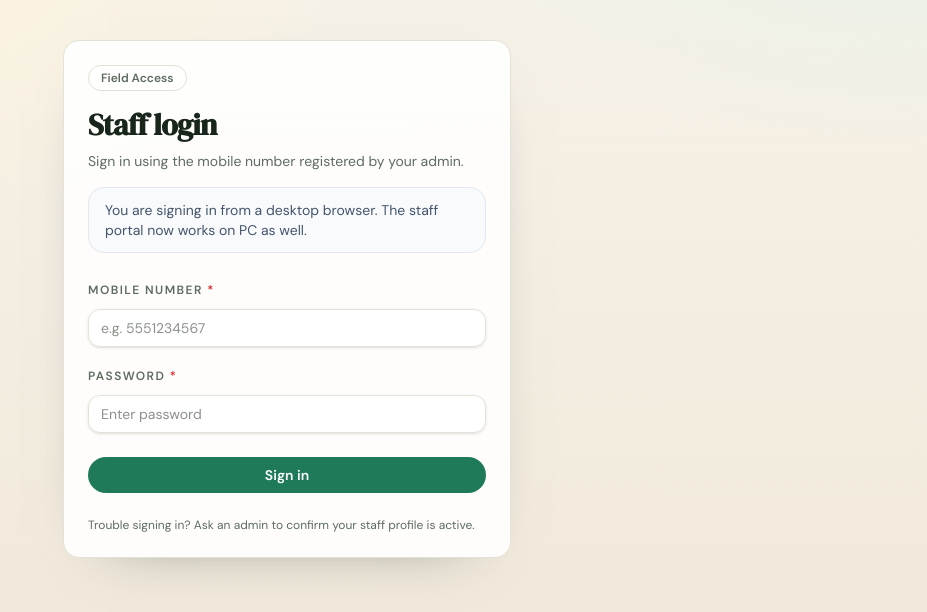
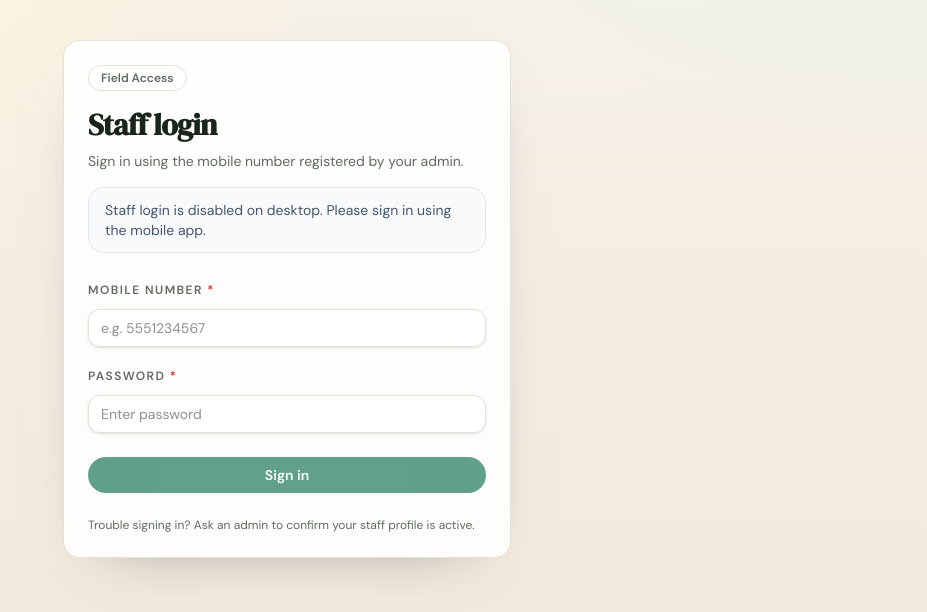
Before and after one commit to abrahul/cocunut-crm-app, a Next.js app: page /staff/login in a window 1280 px wide. Shown: the top 612 px of the page, without its empty margins (353-1280 px from the left). Built offline with nearby package versions, Linux system fonts and the light colour scheme.

Commit message:
blocked staff login on desktop

```diff
--- a/app/staff/login/page.tsx
+++ b/app/staff/login/page.tsx
@@ -62,6 +62,7 @@ export default function StaffLoginPage() {
     getAppModeSnapshot,
     () => false
   );
+  const isDesktop = !isMobileApp;
 
   useEffect(() => {
     const onBeforeInstallPrompt = (event: Event) => {
@@ -75,6 +76,11 @@ export default function StaffLoginPage() {
   }, []);
 
   async function login() {
+    if (isDesktop) {
+      setError("Staff login is disabled on desktop. Please use the mobile app.");
+      return;
+    }
+
     const normalizedMobile = normalizePhoneDigits(mobile);
     if (!normalizedMobile) {
       setError("Please enter your mobile number.");
@@ -133,8 +139,8 @@ export default function StaffLoginPage() {
 
           {!isMobileApp && (
             <div className="mt-4 rounded-2xl border border-slate-200 bg-slate-50 px-4 py-3 text-sm text-slate-600">
-              You are signing in from a desktop browser. The staff portal now
-              works on PC as well.
+              Staff login is disabled on desktop. Please sign in using the mobile
+              app.
             </div>
           )}
 
@@ -175,7 +181,7 @@ export default function StaffLoginPage() {
           <div className="mt-6 space-y-3">
             <button
               onClick={login}
-              disabled={loggingIn}
+              disabled={loggingIn || isDesktop}
               className="crm-btn-primary w-full disabled:cursor-not-allowed disabled:opacity-70"
             >
               {loggingIn ? "Signing in..." : "Sign in"}
```
